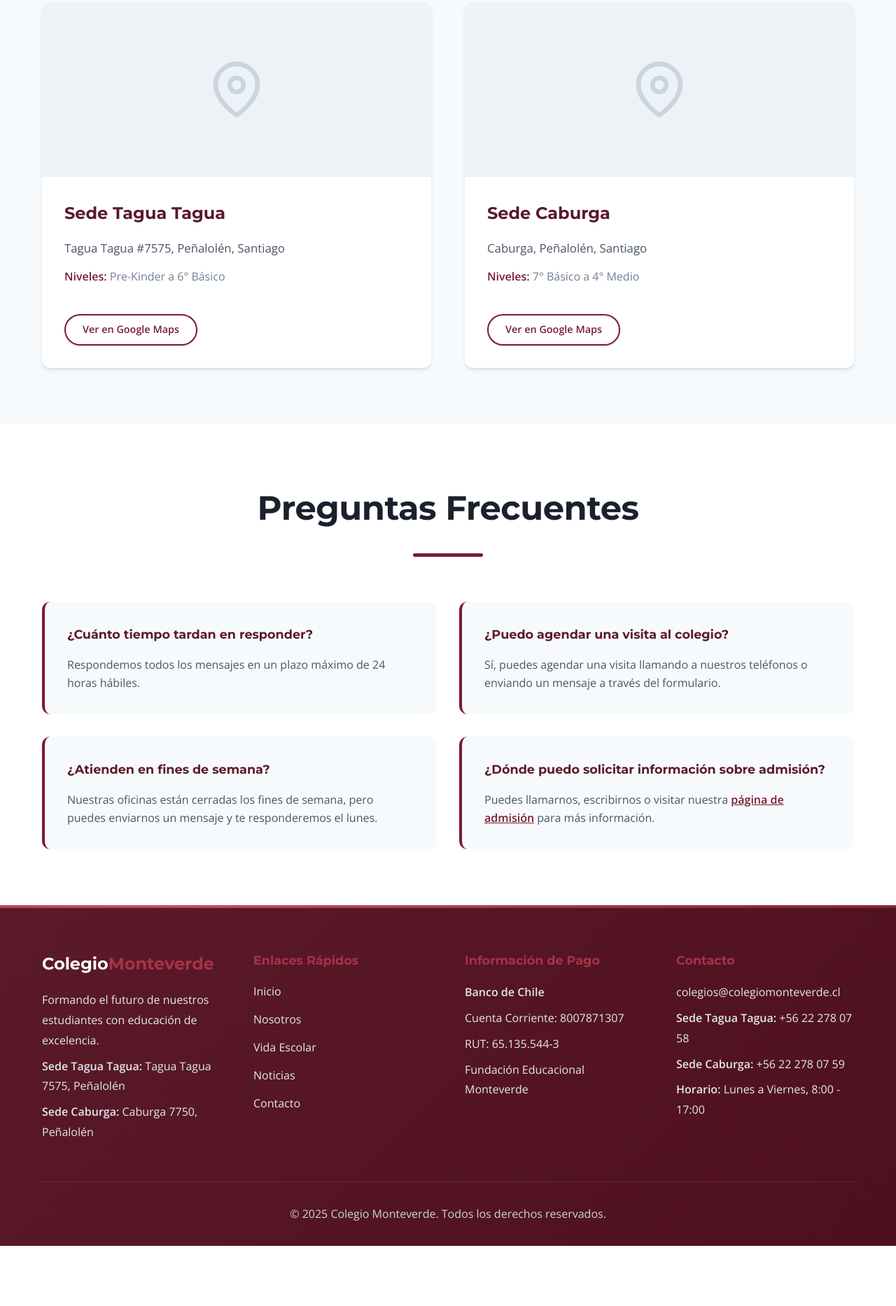
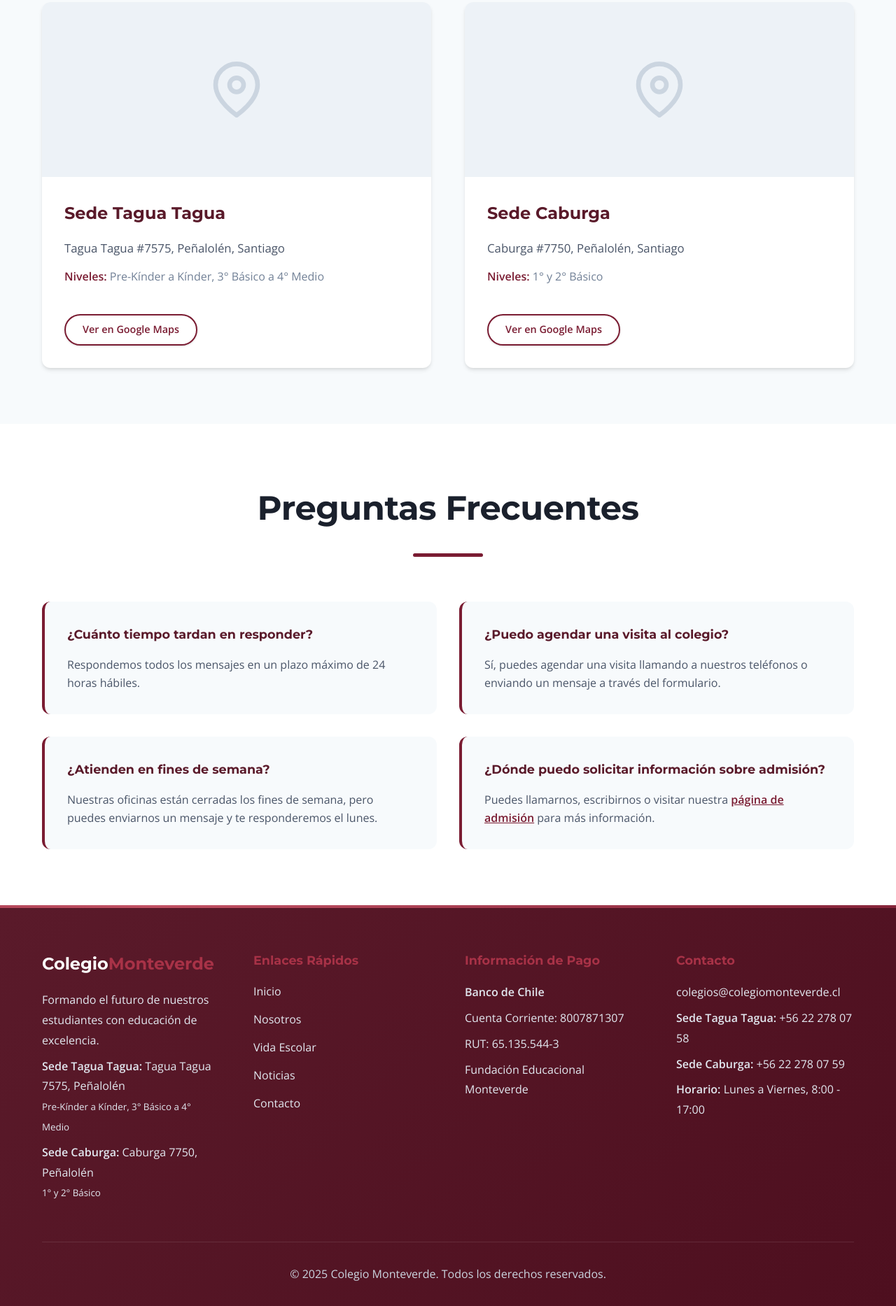
Before and after one commit to nicsoto/monteverde, a plain HTML site: page contacto.html in a window 1280 px wide. Shown: the part 2146-4013 px from the top of the page at 70% size. Before the commit the page ends 3927 px from the top, so only its background shows below. Drawn offline with nearby package versions, Linux system fonts and the light colour scheme.

Commit message:
Update: info sedes - Caburga 1°-2° Básico, Tagua Tagua resto

```diff
--- a/contacto.html
+++ b/contacto.html
@@ -188,7 +188,7 @@
                     <div class="ubicacion-info">
                         <h3>Sede Tagua Tagua</h3>
                         <p class="direccion">Tagua Tagua #7575, Peñalolén, Santiago</p>
-                        <p class="niveles"><strong>Niveles:</strong> Pre-Kinder a 6° Básico</p>
+                        <p class="niveles"><strong>Niveles:</strong> Pre-Kínder a Kínder, 3° Básico a 4° Medio</p>
                         <a href="https://maps.google.com/?q=Tagua+Tagua+7575+Peñalolén" target="_blank" class="btn btn-outline btn-sm">Ver en Google Maps</a>
                     </div>
                 </div>
@@ -204,9 +204,9 @@
                     </div>
                     <div class="ubicacion-info">
                         <h3>Sede Caburga</h3>
-                        <p class="direccion">Caburga, Peñalolén, Santiago</p>
-                        <p class="niveles"><strong>Niveles:</strong> 7° Básico a 4° Medio</p>
-                        <a href="https://maps.google.com/?q=Caburga+Peñalolén" target="_blank" class="btn btn-outline btn-sm">Ver en Google Maps</a>
+                        <p class="direccion">Caburga #7750, Peñalolén, Santiago</p>
+                        <p class="niveles"><strong>Niveles:</strong> 1° y 2° Básico</p>
+                        <a href="https://maps.google.com/?q=Caburga+7750+Peñalolén" target="_blank" class="btn btn-outline btn-sm">Ver en Google Maps</a>
                     </div>
                 </div>
             </div>
@@ -248,8 +248,10 @@
                 <div class="footer-section">
                     <h3>Colegio<span>Monteverde</span></h3>
                     <p>Formando el futuro de nuestros estudiantes con educación de excelencia.</p>
-                    <p><strong>Sede Tagua Tagua:</strong> Tagua Tagua 7575, Peñalolén</p>
-                    <p><strong>Sede Caburga:</strong> Caburga 7750, Peñalolén</p>
+                    <p><strong>Sede Tagua Tagua:</strong> Tagua Tagua 7575, Peñalolén<br>
+                    <small>Pre-Kínder a Kínder, 3° Básico a 4° Medio</small></p>
+                    <p><strong>Sede Caburga:</strong> Caburga 7750, Peñalolén<br>
+                    <small>1° y 2° Básico</small></p>
                 </div>
                 <div class="footer-section">
                     <h4>Enlaces Rápidos</h4>
```
Also changed, not shown: index.html (+4 -2 lines), nosotros.html (+4 -2 lines), noticias.html (+4 -2 lines), vida-escolar.html (+4 -2 lines).
